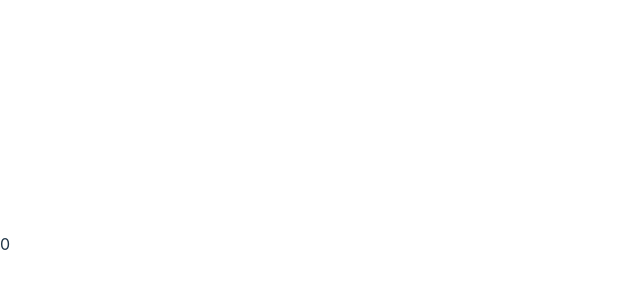
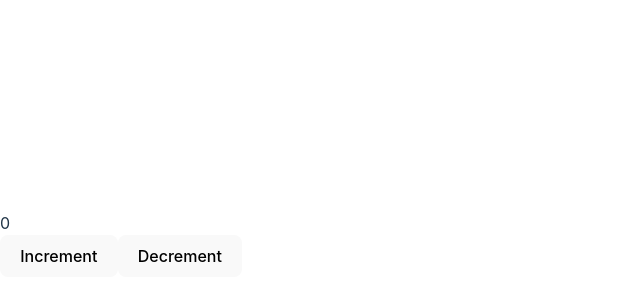
Before and after one commit to NelliWojo/zustand, a React (Vite) app: page / in a window 1280 px wide. Shown: the part 156-456 px from the top of the page, without its empty margins (0-640 px from the left). Built offline with nearby package versions, Linux system fonts and the light colour scheme.

Commit message:
feat :sparkles: synch actions

```diff
--- a/package.json
+++ b/package.json
@@ -11,7 +11,8 @@
   },
   "dependencies": {
     "react": "^18.2.0",
-    "react-dom": "^18.2.0"
+    "react-dom": "^18.2.0",
+    "zustand": "^4.5.2"
   },
   "devDependencies": {
     "@types/react": "^18.2.64",
--- a/src/App.tsx
+++ b/src/App.tsx
@@ -1,13 +1,24 @@
-import { useState } from "react";
+import { useCounterStore } from "./store";
 
 function App() {
-  const [count] = useState(0);
+  const count = useCounterStore((state) => state.count);
 
   return <OtherComponent count={count} />;
 }
 
 const OtherComponent = ({ count }: { count: number }) => {
-  return <div>{count}</div>;
+  const increment = useCounterStore((state) => state.increment);
+  const decrement = useCounterStore((state) => state.decrement);
+
+  return (
+    <div>
+      {count}
+      <div>
+        <button onClick={increment}>Increment</button>
+        <button onClick={decrement}>Decrement</button>
+      </div>
+    </div>
+  );
 };
 
 export default App;
--- /dev/null
+++ b/src/store.ts
@@ -0,0 +1,19 @@
+import { create } from "zustand";
+
+type CounterStore = {
+  count: number;
+  increment: () => void;
+  decrement: () => void;
+};
+
+export const useCounterStore = create<CounterStore>((set) => ({
+  count: 0, // initial state
+  increment: () => {
+    // set({ count: 1 });
+    set((state) => ({ count: state.count + 1 }));
+  },
+  decrement: () => {
+    // set({ count: -1 });
+    set((state) => ({ count: state.count - 1 }));
+  },
+}));
```
Also changed, not shown: 2 other files (tests, documents, lock files or other folders).
